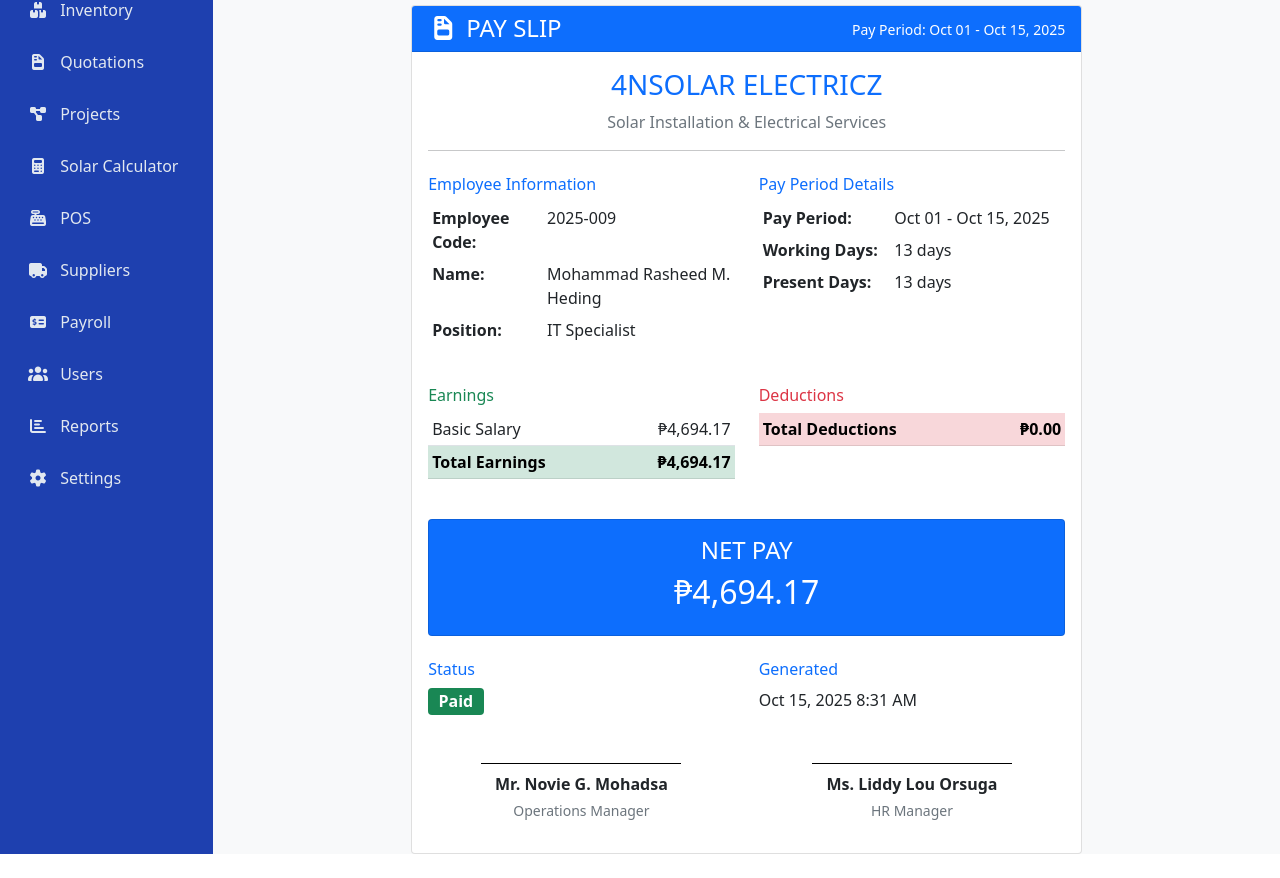
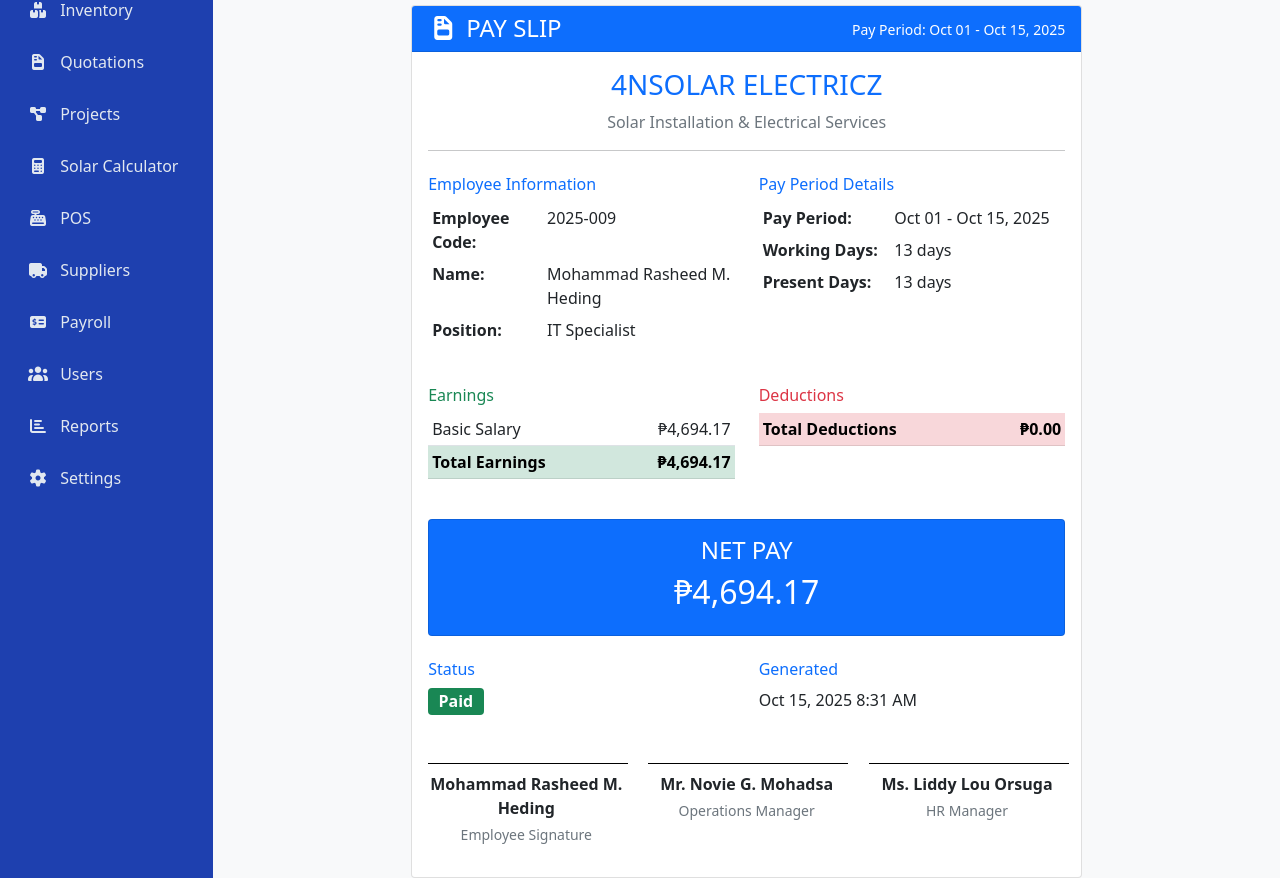
Before and after one commit to MRHeding/4nSolar, a PHP site: page /4nsolarSystem/payroll_slip.php?id=4 in a window 1280 px wide. Shown: the part 168-1046 px from the top of the page. Before the commit the page ends 1022 px from the top, so only its background shows below. Run offline with PHP 8.4, Linux system fonts and the light colour scheme; a user stored in the database is signed in; data comes from the database, SQL or seed files in the repository; both versions use the stored data as it was after the commit; data that the repository does not hold is empty; some libraries are stand-ins or nearby versions.

Commit message:
refactor(payroll): update signature section layout and improve spacing
- Adjusted the layout of the signature section in the payroll slip to enhance visual clarity.
- Changed column widths for better distribution of signature areas.
- Added employee signature placeholder for improved documentation and clarity.

```diff
--- a/payroll_slip.php
+++ b/payroll_slip.php
@@ -301,14 +301,21 @@
 
                 <!-- Signature Section -->
                 <div class="row mt-5">
-                    <div class="col-md-6">
+                    <div class="col-md-4">
+                        <div class="text-center">
+                            <div class="signature-line mb-2" style="border-bottom: 1px solid #000; width: 200px; margin: 0 auto;"></div>
+                            <p class="mb-1"><strong><?php echo htmlspecialchars($payroll['employee_name']); ?></strong></p>
+                            <p class="text-muted small">Employee Signature</p>
+                        </div>
+                    </div>
+                    <div class="col-md-4">
                         <div class="text-center">
                             <div class="signature-line mb-2" style="border-bottom: 1px solid #000; width: 200px; margin: 0 auto;"></div>
                             <p class="mb-1"><strong>Mr. Novie G. Mohadsa</strong></p>
                             <p class="text-muted small">Operations Manager</p>
                         </div>
                     </div>
-                    <div class="col-md-6">
+                    <div class="col-md-4">
                         <div class="text-center">
                             <div class="signature-line mb-2" style="border-bottom: 1px solid #000; width: 200px; margin: 0 auto;"></div>
                             <p class="mb-1"><strong>Ms. Liddy Lou Orsuga</strong></p>
--- a/print_inventory_quote.php
+++ b/print_inventory_quote.php
@@ -639,9 +639,6 @@
                                     <?php if ($item['discount_percentage'] > 0): ?>
                                         <div class="text-xs text-gray-500 line-through"><?php echo formatCurrency($item['unit_price']); ?></div>
                                         <div class="text-xs text-green-600"><?php echo formatCurrency($item['unit_price'] * (1 - $item['discount_percentage'] / 100)); ?></div>
-                                    <?php elseif ($price_changed): ?>
-                                        <div class="text-xs text-gray-500 line-through"><?php echo formatCurrency($original_price); ?></div>
-                                        <div class="text-xs text-green-600"><?php echo formatCurrency($item['unit_price']); ?></div>
                                     <?php else: ?>
                                         <?php echo formatCurrency($item['unit_price']); ?>
                                     <?php endif; ?>
```
Also changed, not shown: database/add_purchase_order_system.sql (line endings or trailing spaces), setup_purchase_order_system.php (line endings or trailing spaces).
